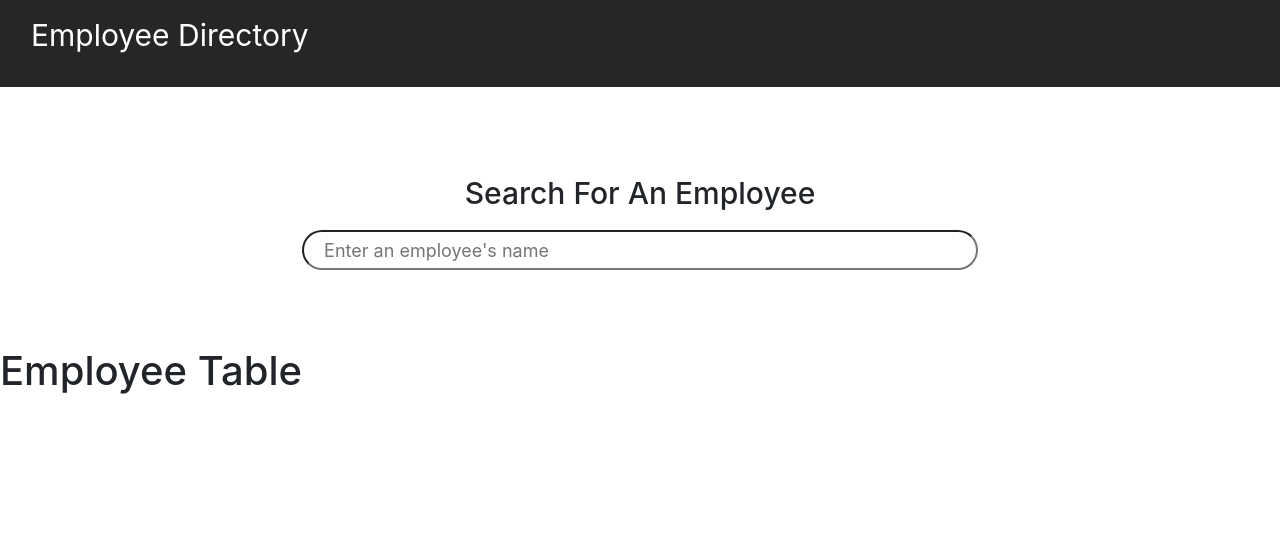
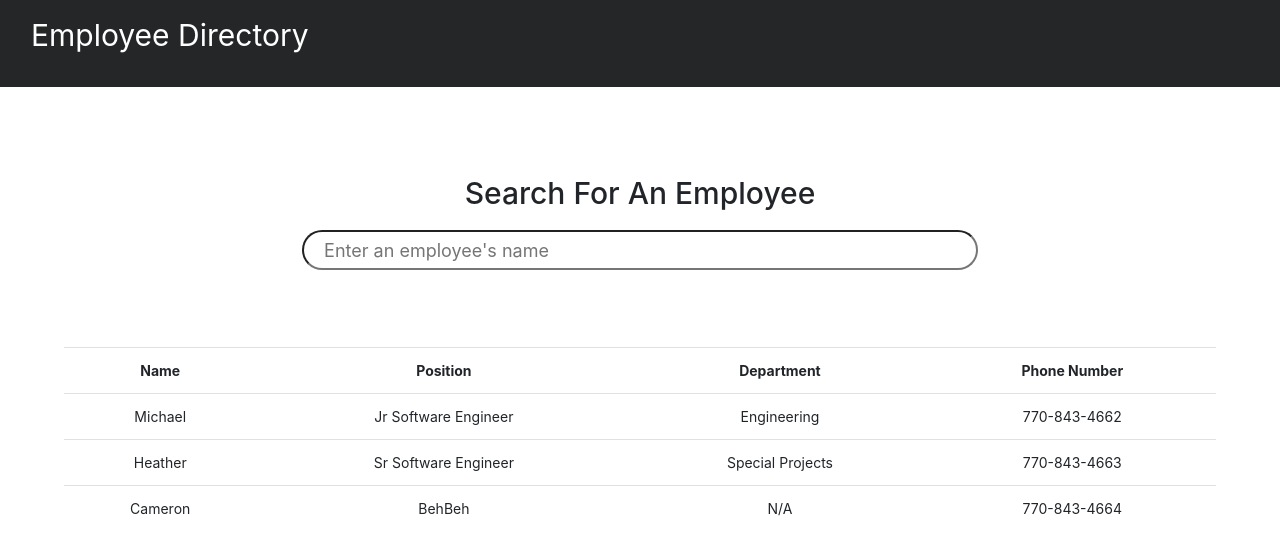
Before and after one commit to mknowlton89/employee-directory, a React (Create React App) app: page / in a window 1280 px wide. Shown: the top 552 px of the page. Built offline with nearby package versions, Linux system fonts and the light colour scheme.

Commit message:
Built a hard-coded table within the EmployeeTable.js component to get an idea of what I need to do.

```diff
--- a/src/Components/EmployeeTable/EmployeeTable.js
+++ b/src/Components/EmployeeTable/EmployeeTable.js
@@ -1,7 +1,35 @@
-import React from 'react'
+import React from 'react';
+import './styles.css'
 
-export function EmployeeTable() {
+export function EmployeeTable(props) {
     return(
-        <h1>Employee Table</h1>
+        <div className="employeeTableContainer">
+            <table className="table">
+                <tr>
+                    <th>Name</th>
+                    <th>Position</th>
+                    <th>Department</th>
+                    <th>Phone Number</th>
+                </tr>
+                <tr>
+                    <td>Michael</td>
+                    <td>Jr Software Engineer</td>
+                    <td>Engineering</td>
+                    <td>770-843-4662</td>
+                </tr>
+                <tr>
+                    <td>Heather</td>
+                    <td>Sr Software Engineer</td>
+                    <td>Special Projects</td>
+                    <td>770-843-4663</td>
+                </tr>
+                <tr>
+                    <td>Cameron</td>
+                    <td>BehBeh</td>
+                    <td>N/A</td>
+                    <td>770-843-4664</td>
+                </tr>
+            </table>
+        </div>
     )
 };
--- a/src/Components/EmployeeTable/styles.css
+++ b/src/Components/EmployeeTable/styles.css
@@ -0,0 +1,13 @@
+.employeeTableContainer {
+    display: flex;
+    flex-direction: column;
+    align-items: center;
+    padding-left: 5%;
+    padding-right: 5%;
+}
+
+.table {
+    width: 60%;
+    text-align: center;
+    font-size: 14px;
+}
```
